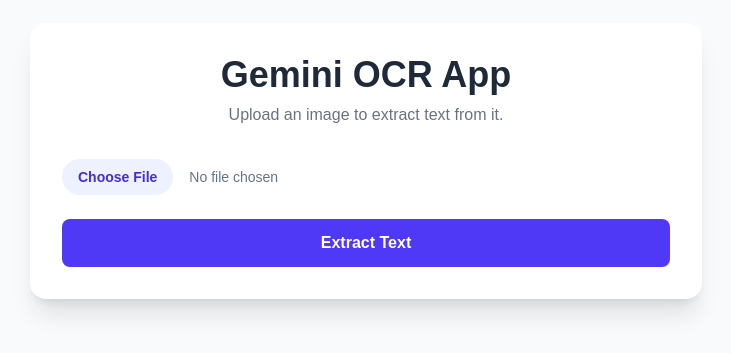
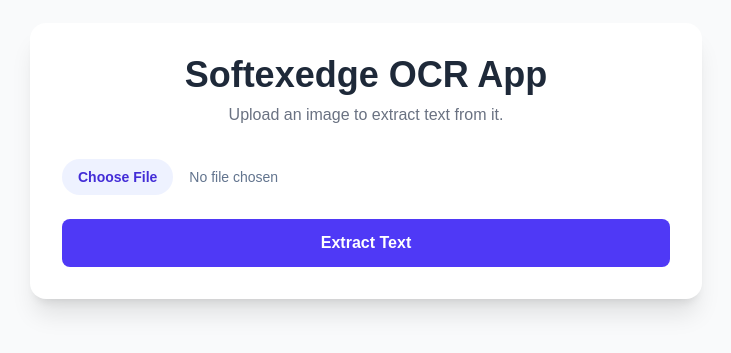
Before and after one commit to guptaRishi00/ocr, a Next.js app: page / in a window 1280 px wide. Shown: the part 239-592 px from the top of the page, without its empty margins (274-1005 px from the left). Built offline with nearby package versions, Linux system fonts and the light colour scheme.

Commit message:
initial commit

```diff
--- a/src/app/page.tsx
+++ b/src/app/page.tsx
@@ -59,7 +59,7 @@
     <div className="flex flex-col items-center justify-center min-h-screen p-4 bg-gray-50 dark:bg-gray-950">
       <div className="bg-white dark:bg-gray-900 p-8 rounded-2xl shadow-xl w-full max-w-2xl text-center">
         <h1 className="text-4xl font-extrabold mb-2 text-gray-800 dark:text-gray-50">
-          Gemini OCR App
+          Softexedge OCR App
         </h1>
         <p className="text-gray-500 dark:text-gray-400 mb-8">
           Upload an image to extract text from it.
```
